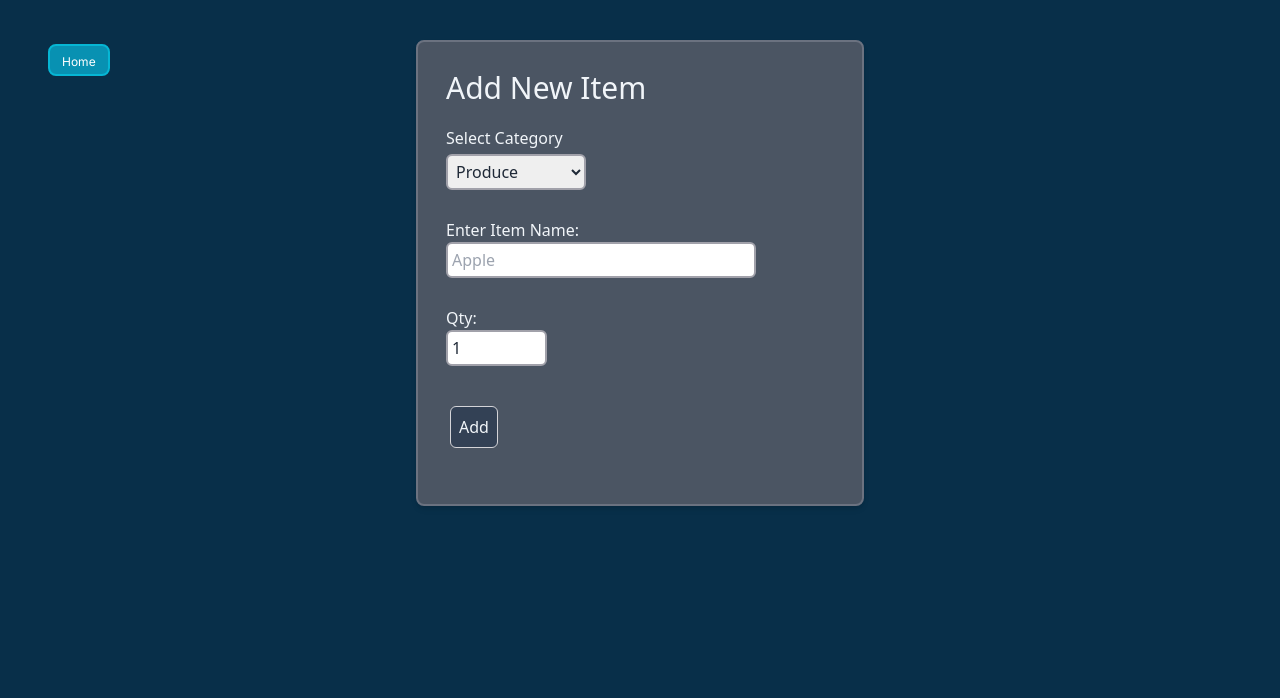
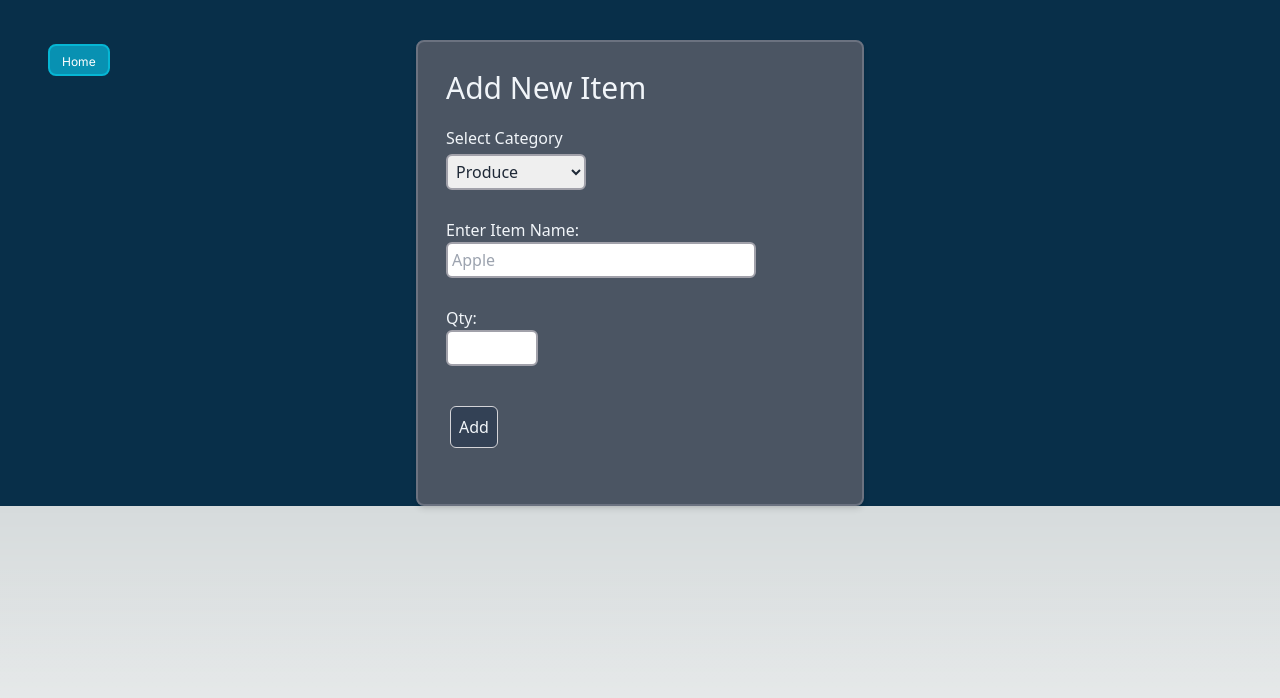
Before and after one commit to edwardmontilla/cprg306-assignments, a Next.js app: page /week4 in a window 1280 px wide. Shown: the top 698 px of the page. Built offline with nearby package versions, Linux system fonts and the light colour scheme.

Commit message:
Debugged

```diff
--- a/app/week4/new-item.js
+++ b/app/week4/new-item.js
@@ -5,8 +5,9 @@ import { useState } from "react";
 
 export default function NewItem() {
     const [name, setName] = useState("");
-    const [quantity , setQuantity] = useState("1");
-    const [category, setCategory] = useState("Produce");
+    const [quantity , setQuantity] = useState("");
+    const [category, setCategory] = useState("");
+    const [itemCreated, setItemCreated] = useState(false);
 
     const handleSubmit = (event) => { event.preventDefault();
 
@@ -16,11 +17,13 @@ export default function NewItem() {
             category,
         };
         console.log(newItem);
-        setEvenCreated(true);
+        setItemCreated(true);
 
         setName("");
         setQuantity("1");
         setCategory("Produce");
+
+        setItemCreated(false);
     };
 
     const handleNameChange = (event) => { setName(event.target.value);
@@ -32,54 +35,76 @@ export default function NewItem() {
 
 
     return (
-                            /* use <input> inside <label> and <option> inside <select> for drop down,
-                                use <button> AND add (tag)="type" or "submit" */
 
-        <main class="h-screen bg-sky-950">
+        <main>
 
-            <div class="flex justify-center">
-                <div class="w-full max-w-md bg-gray-600 border-2 border-gray-500 p-7 rounded-lg shadow-md mt-10">
-                    <form>
-                        <div class="font-sans pb-7">
+            <div>
+                {itemCreated && (
+                    <div className="absolute top-0 mt-7 font-sans text-slate-100 text-2xl">
+                        Item Created!
+                    </div>
+                )}
 
-                            <h1 class="text-slate-100 text-3xl text-gray-800 font-sans mb-5">Add New Item</h1>
+                <div className="h-full bg-sky-950">
+                    <div className="flex justify-center">
+                        <div className="w-full max-w-md bg-gray-600 border-2 border-gray-500 p-7 rounded-lg shadow-md mt-10">
+                            <form>
+                                <div className="font-sans pb-7">
 
-                            <div>
-                                <p class="text-slate-100 text-m text-gray-800 mb-1">Select Category</p>
+                                    <h1 className="text-slate-100 text-3xl text-gray-800 font-sans mb-5">Add New Item</h1>
 
-                                <select class="text-gray-800 p-1 mb-7 border-zinc-400 border-2 rounded-md" value={category} onChange={handleCategoryChange}>
-                                    <option disabled selected value> </option>
-                                    <option value="Produce" selected>Produce</option>
-                                    <option value="Dairy" selected>Dairy</option>
-                                    <option value="Bakery" selected>Bakery</option>
-                                    <option value="Meat" selected>Meat</option>
-                                    <option value="Frozen Foods" selected>Frozen Foods</option>
-                                    <option value="Canned Foods" selected>Canned Foods</option>
-                                    <option value="Dry Goods" selected>Dry Goods</option>
-                                    <option value="Beverages" selected>Beverages</option>
-                                    <option value="Snacks" selected>Snacks</option>
-                                    <option value="Household" selected>Household</option>
-                                    <option value="Other" selected>Other</option>
+                                    <div>
+                                        <p className="text-slate-100 text-m text-gray-800 mb-1">Select Category</p>
 
-                                </select>
+                                        <select className="text-gray-800 p-1 mb-7 border-zinc-400 border-2 rounded-md"
+                                            value={category}
+                                            onChange={handleCategoryChange}>
+                                                <option value="Produce">Produce</option>
+                                                <option value="Dairy">Dairy</option>
+                                                <option value="Bakery">Bakery</option>
+                                                <option value="Meat">Meat</option>
+                                                <option value="Frozen Foods">Frozen Foods</option>
+                                                <option value="Canned Foods">Canned Foods</option>
+                                                <option value="Dry Goods">Dry Goods</option>
+                                                <option value="Beverages">Beverages</option>
+                                                <option value="Snacks">Snacks</option>
+                                                <option value="Household">Household</option>
+                                                <option value="Other">Other</option>
+                                        </select>
 
-                                <p class="text-slate-100 text-m text-gray-800">Enter Item Name:</p>
-                                <input type="text" placeholder="Apple" required class="text-gray-800 w-4/5 border-zinc-400 border-2 rounded-md p-1 mb-7"
-                                    value={name} onChange={handleNameChange}></input>
+                                        <p className="text-slate-100 text-m text-gray-800">Enter Item Name:</p>
+                                        <input
+                                            type="text"
+                                            placeholder="Apple"
+                                            required
+                                            className="text-gray-800 w-4/5 border-zinc-400 border-2 rounded-md p-1 mb-7"
+                                            value={name}
+                                            onChange={handleNameChange}
+                                        />
 
-                                <p class="text-slate-100 text-m text-gray-800">Qty:</p>
-                                <input type="number" min="1" max="120" required class="text-gray-800 w-30 border-zinc-400 border-2 rounded-md p-1 mb-10"
-                                    value={quantity} onChange={handleQuantityChange}></input>
+                                        <p className="text-slate-100 text-m text-gray-800">Qty:</p>
+                                        <input
+                                            type="number"
+                                            min="1" max="99"
+                                            required
+                                            className="text-gray-800 w-30 border-zinc-400 border-2 rounded-md p-1 mb-10"
+                                            value={quantity}
+                                            onChange={handleQuantityChange}
+                                        />
 
-                            </div>
+                                    </div>
 
-                            <button type="submit" class="bg-slate-700 hover:bg-slate-500 text-slate-100 border-zinc-300 p-2 ml-1 border rounded-md w-15">Add</button>
+                                    <button type="submit" className="bg-slate-700 hover:bg-slate-500 text-slate-100 border-zinc-300 p-2 ml-1 border rounded-md w-15">
+                                        Add
+                                    </button>
+
+                                </div>
+                            </form>
 
                         </div>
-                    </form>
 
+                    </div>
                 </div>
-
             </div>
 
         </main>
--- a/app/week4/page.js
+++ b/app/week4/page.js
@@ -9,8 +9,8 @@ export default function Page() {
             <NewItem />
             </div>
 
-            <div class="absolute left-9 top-8">
-                <button class="text-xs text-white bg-cyan-600 border-2 border-cyan-500 h-8 w-13 max-w-s m-3 py-2 px-3 rounded-lg hover:bg-cyan-700">
+            <div className="absolute left-9 top-8">
+                <button className="text-xs text-white bg-cyan-600 border-2 border-cyan-500 h-8 w-13 max-w-s m-3 py-2 px-3 rounded-lg hover:bg-cyan-700">
                     <Link href="/">Home</Link></button>
 
             </div>
```
